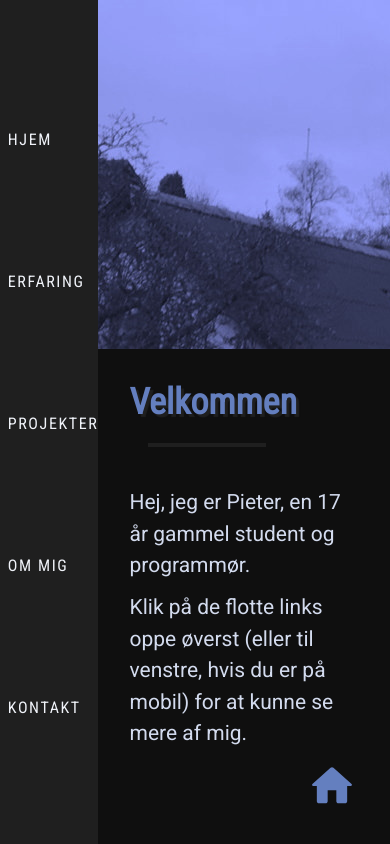
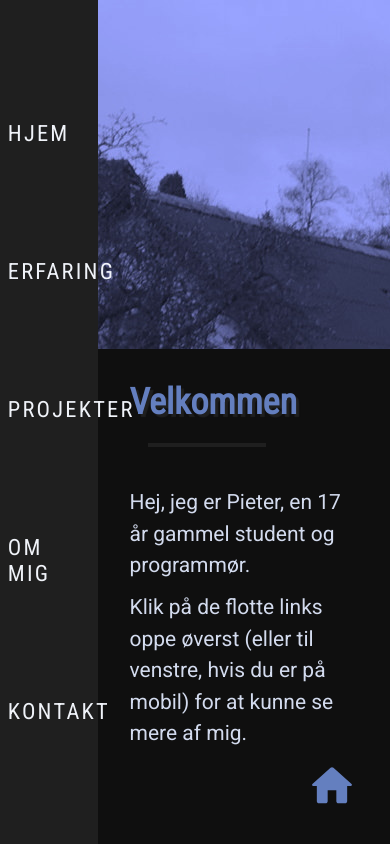
Before and after one commit to camper0008/tphollebeek, a React (Create React App) app: page / in a window 390 px wide. Built offline with nearby package versions, Linux system fonts and the light colour scheme.

Commit message:
setup test

```diff
--- a/src/components/Toolbar.js
+++ b/src/components/Toolbar.js
@@ -1,7 +1,8 @@
 function ToolbarButton(props) {
     return (
-        <div class="toolbar-button">
-            <a href={props.link}
+        <a
+        className="toolbar-link"
+        href={props.link}
         onClick={() => {
             document.title = props.name;
             props.setPage(props.page);
@@ -15,7 +16,6 @@ function ToolbarButton(props) {
         tabIndex="0">
             {props.name}
         </a>
-        </div>
 )
 }
 
--- a/src/style.css
+++ b/src/style.css
@@ -48,7 +48,7 @@ body {
     padding: 2rem 0;
 }
 
-.toolbar-button > a {
+.toolbar-link {
     color: var(--primary-100);
 
     font-family: 'Roboto Condensed', 'Arial Black', Arial, Helvetica, sans-serif;
@@ -60,14 +60,14 @@ body {
 
     transition: color, text-shadow 0.1s ease;
 }
-.toolbar-button > a:hover {
+.toolbar-link a:hover {
     color: var(--primary-200);
     text-shadow: 0.15em 0.15em 0 var(--primary-900);
     cursor: pointer;
 
     transition: color, text-shadow 0.2s ease    ;
 }
-.toolbar-button > a:focus-visible {
+.toolbar-link a:focus-visible {
     text-shadow: none;
 }
 
@@ -199,7 +199,7 @@ a::hover {
         flex-direction: column;
         background-color: var(--accent-800);
     }
-    .toolbar-button > a {
+    .toolbar-link a {
         font-size: 1rem;
         hyphens: auto;
         -webkit-hyphens: auto;
```
Lines whose indentation alone changed are shown as unchanged.
